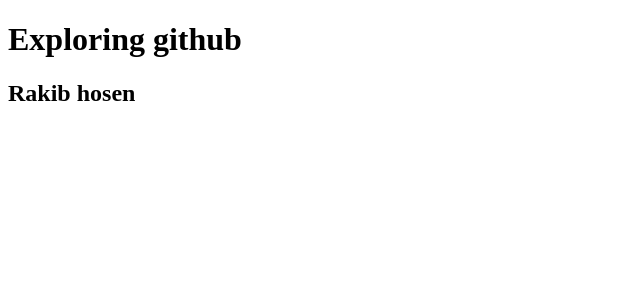
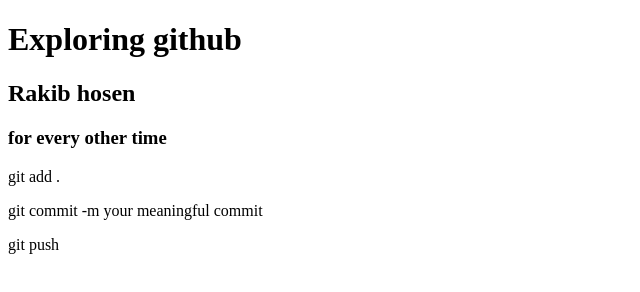
Before and after one commit to rakibhosen1873-13batch/my-second-github, a plain HTML site: page index.html in a window 1280 px wide. Shown: the whole page, without its empty margins (0-640 px from the left). Drawn offline with Linux system fonts and the light colour scheme.

Commit message:
added commnads to push changes to github

```diff
--- a/index.html
+++ b/index.html
@@ -8,5 +8,11 @@
 <body>
    <h1> Exploring github</h1>
    <h2> Rakib hosen</h2>
+   <div>
+      <h3>for every other time</h3>
+      <p> git add .</p>
+      <p> git commit -m your meaningful commit</p>
+      <p>git push</p>
+   </div>
 </body>
 </html>
```
